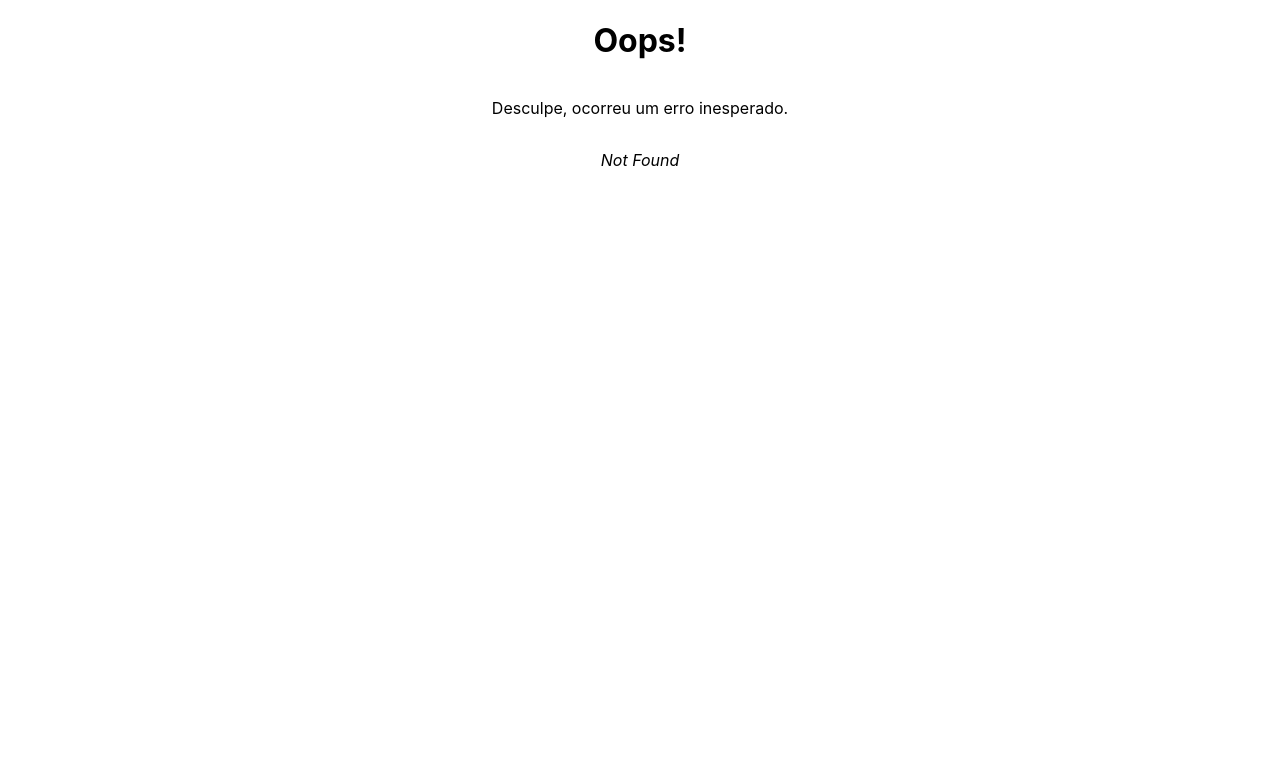
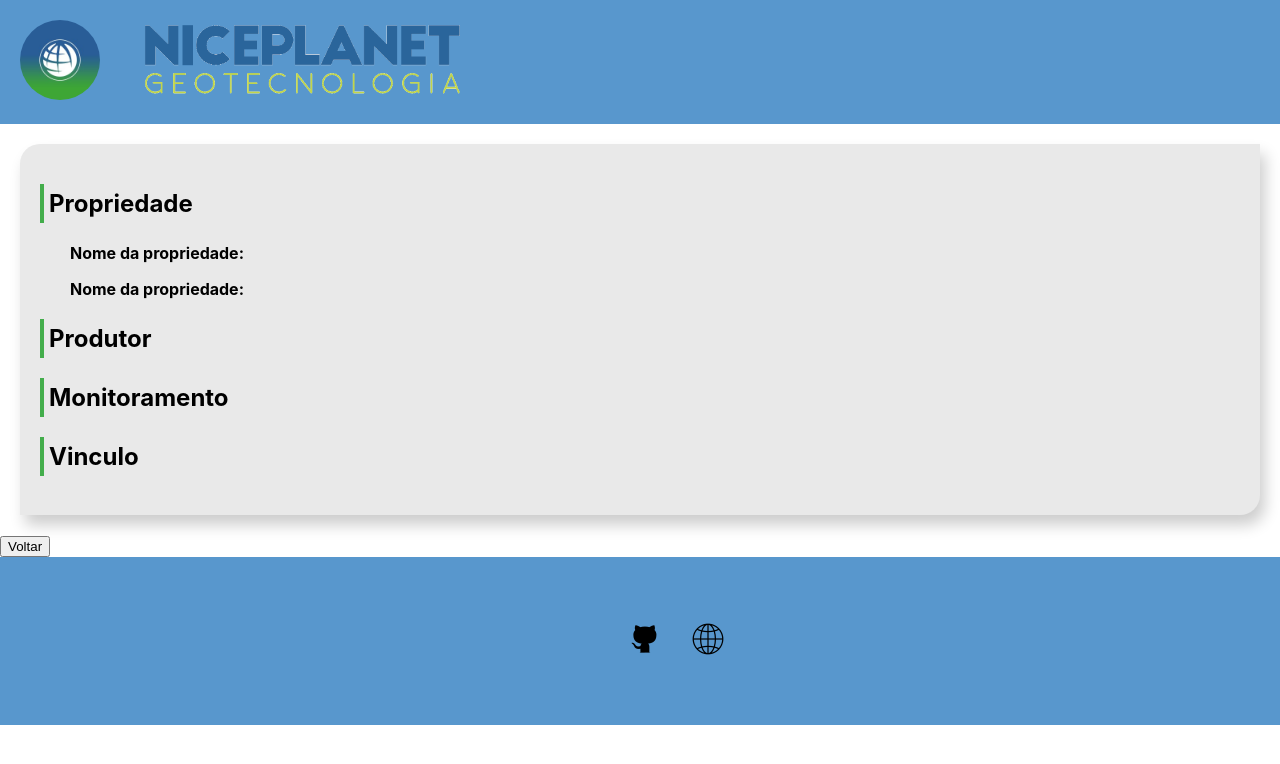
Before and after one commit to murilo-alvesmelo/teste-front-end, a React (Create React App) app: page /info/1 in a window 1280 px wide. Before the commit this address had no page. Shown: the top 764 px of the page. Built offline with nearby package versions, Linux system fonts and the light colour scheme; no server answers.

Commit message:
Add tela info

```diff
--- a/src/App.js
+++ b/src/App.js
@@ -4,7 +4,7 @@ import Footer from "./componentes/Footer";
 import Cards from "./componentes/Cards";
 import axios from "axios";
 
-function App(props) {
+function App() {
   const[vinculos, setVinculos] = useState([])
 
 
--- a/src/componentes/Cards/Cards.css
+++ b/src/componentes/Cards/Cards.css
@@ -1,15 +1,14 @@
-.monitoramento {
+.card {
     display: flex;
     justify-content: center;
 }
 
-.card {
+.box {
     background-color: #e9e9e9;
     width: 40%;
     margin: 20px;
     box-shadow: 5px 10px 15px rgba(0, 0, 0, 0.2);
     border-radius: 20px 0px 20px;
-    border: none;
 }
 
 .box-produtor-monitoramento {
--- a/src/componentes/Cards/index.js
+++ b/src/componentes/Cards/index.js
@@ -1,6 +1,6 @@
 import './Cards.css'
 import { useEffect, useState } from 'react'
-import { Link, Navigate, redirect } from 'react-router-dom'
+import { Link } from 'react-router-dom'
 import axios from 'axios'
 import moment from 'moment/moment'
 import aberto from '../../assets/aberto.png'
@@ -24,7 +24,7 @@ export default function Cards(props){
     }
 
     const getMonitoramentos = () =>{
-        axios.get(`http://localhost:3001/monitoramentos/${props.idVinculo - 1}`)
+        axios.get(`http://localhost:3001/monitoramentos/${props.idProdutor - 1}`)
             .then(res => setMonitoramentos(res.data))
             .catch(err => console.log(err))
     }
@@ -34,12 +34,9 @@ export default function Cards(props){
         getMonitoramentos()
     },[])
 
-    const handleClick = (props) =>{
-        console.log(props)
-    }
     return(
-        <div className='monitoramento'>
-            <div className='card'>
+        <div className='card'>
+            <div className='box'>
                 <div className='box-propriedade'>
                     <h3>Nome da Propriedade</h3>
                     <p>
@@ -79,7 +76,7 @@ export default function Cards(props){
                         </p>
                     </div>
                 </div>
-            <Link className='icon-abrir' to='/info'><img src={aberto} alt='Visualizar'/></Link>
+            <Link className='icon-abrir' to={`/info/${props.idProdutor}`}><img src={aberto} alt='Visualizar'/></Link>
             </div>
         </div>
     )
--- a/src/index.js
+++ b/src/index.js
@@ -16,7 +16,7 @@ const router = createBrowserRouter([
     errorElement: <ErrorPage/>
   },
   {
-    path: '/info',
+    path: '/info/:id',
     element: <Info/>
   }
 ])
@@ -24,6 +24,6 @@ const router = createBrowserRouter([
 const root = ReactDOM.createRoot(document.getElementById('root'));
 root.render(
   <React.StrictMode>
-    <RouterProvider router={router}/>
+    <RouterProvider router={router} />
   </React.StrictMode>
 );
--- /dev/null
+++ b/src/screens/Info/Info.css
@@ -0,0 +1,17 @@
+/* #43ad4b; */
+.info {
+    background-color: #e9e9e9;
+    margin: 20px;
+    padding: 20px;
+    border-radius: 20px 0px 20px;
+    box-shadow: 5px 10px 15px rgba(0, 0, 0, 0.2);
+}
+
+.info h2{
+    border-left: 4px solid #43ad4b;
+    padding: 5px;
+}
+
+.info p{
+    text-indent: 30px;
+}
--- a/src/screens/Info/index.js
+++ b/src/screens/Info/index.js
@@ -1,5 +1,71 @@
-import React from "react";
+import './Info.css'
+import axios from "axios";
+import React, { useEffect, useState } from "react";
+import { useParams, useNavigate } from "react-router-dom";
+import Banner from "../../componentes/Banner";
+import Footer from "../../componentes/Footer";
 
-export default function Info(props){
-    return <h1>{props.id}</h1>
+
+export default function Info(){
+    const navigate = useNavigate()
+    const { id } = useParams()
+
+    const[produtor, setProdutor] = useState([])
+    const[monitoramento, setMonitoramento] = useState([])
+    const[vinculo, setVinculo] = useState([])
+    const[propriedade, setPropriedade] = useState([])
+
+    const getProdutor = () => {
+        axios.get(`http://localhost:3001/produtores/${id - 1}`)
+            .then(res => setProdutor(res.data))
+            .catch(err => console.log(err))
+    }
+    const getMonitoramento = () => {
+        axios.get(`http://localhost:3001/monitoramentos/${id - 1}`)
+            .then(res => setMonitoramento(res.data))
+            .catch(err => console.log(err))
+    }
+    const getVinculo = () => {
+        axios.get(`http://localhost:3001/propriedades/${id - 1}`)
+            .then(res => setPropriedade(res.data))
+            .catch(err => console.log(err))
+    }
+    const getPropriedade = () => {
+        axios.get(`http://localhost:3001/vinculo/${id - 1}`)
+            .then(res => setVinculo(res.data))
+            .catch(err => console.log(err))
+    }
+
+    useEffect(()=>{
+        getProdutor()
+        getMonitoramento()
+        getPropriedade()
+        getVinculo()
+    },[])
+
+    const handleClick = () =>{
+        navigate('/')
+    }
+
+    return(
+        <>
+            <Banner/>
+            <div className='info'>
+                <section>
+                    <h2>Propriedade</h2>
+                        <p>
+                            <strong>Nome da propriedade:</strong> {propriedade.nomePropriedade}
+                        </p>
+                        <p>
+                            <strong>Nome da propriedade:</strong> {propriedade.numeroCadastroRural}
+                        </p>
+                    <h2>Produtor</h2>
+                    <h2>Monitoramento</h2>
+                    <h2>Vinculo</h2>
+                </section>
+            </div>
+            <button onClick={handleClick}>Voltar</button>
+            <Footer/>
+        </>
+    )
 }
```
